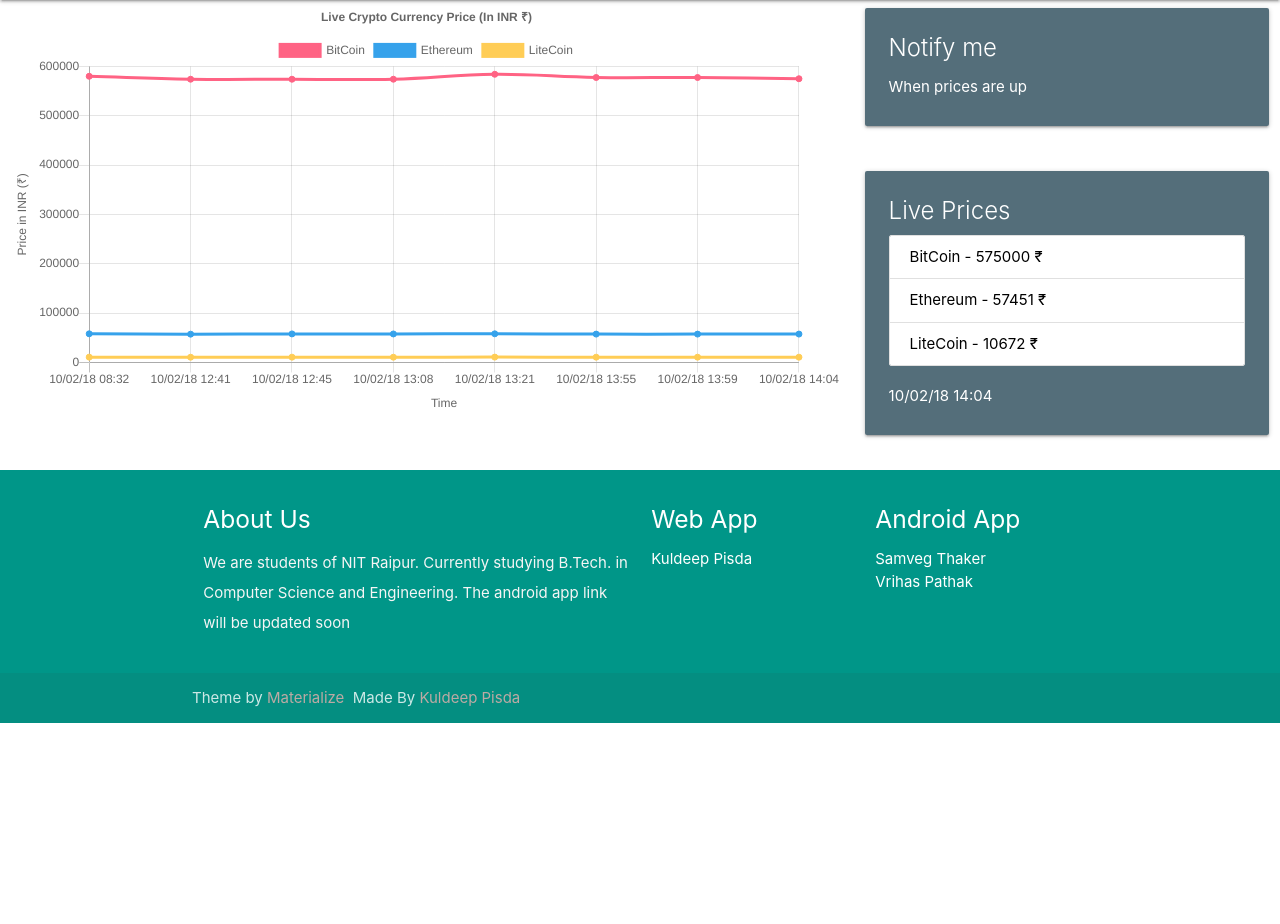
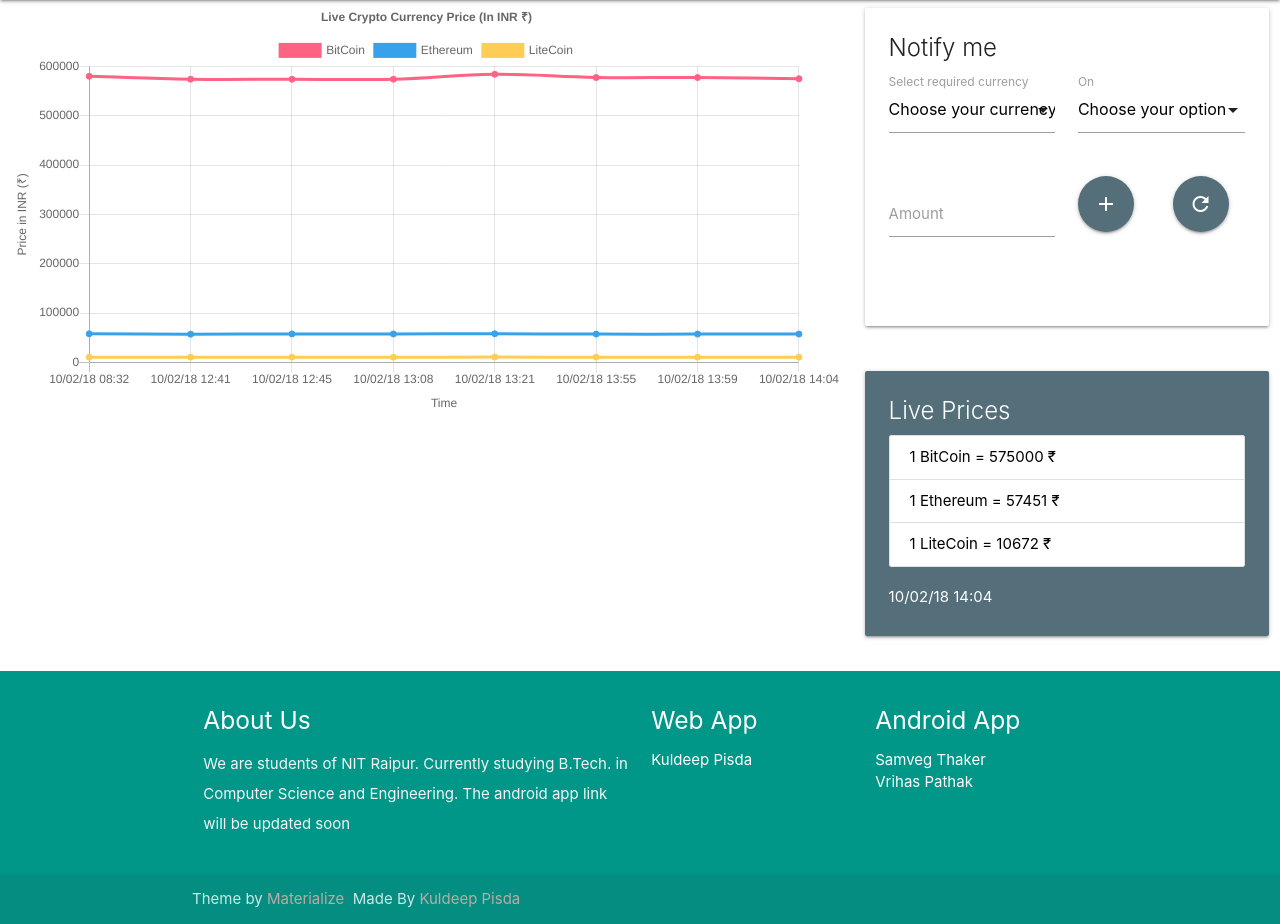
Before and after one commit to kdpisda/trackCryptoCurrencyPrices, a Django app: page /live/ in a window 1280 px wide. Shown: the part 64-988 px from the top of the page. Before the commit the page ends 787 px from the top, so only its background shows below. Run offline with Django 3.2, Linux system fonts and the light colour scheme; data comes from the database, SQL or seed files in the repository; data that the repository does not hold is empty; some libraries are stand-ins or nearby versions.

Commit message:
Automated price and graph update

```diff
--- a/api/views.py
+++ b/api/views.py
@@ -17,25 +17,25 @@ def get_live_price(request):
 		temp_co_ordinates = temp_currency_price.last_tracked_price
 		time_slab.append(str(temp_currency_price.recorded_time.strftime("%d/%m/%y %H:%M")))
 		co_ordinates.append(temp_co_ordinates)
-	price_history['BTC'] = co_ordinates
+	price_history['BTC'] = co_ordinates[-20:]
 	co_ordinates = []
 
 	temp_currency_prices = CurrencyPrices.objects.filter(currency="ETH")
 	for temp_currency_price in temp_currency_prices:
 		temp_co_ordinates = temp_currency_price.last_tracked_price
 		co_ordinates.append(temp_co_ordinates)
-	price_history['ETH'] = co_ordinates
+	price_history['ETH'] = co_ordinates[-20:]
 	co_ordinates = []
 
 	temp_currency_prices = CurrencyPrices.objects.filter(currency="LTC")
 	for temp_currency_price in temp_currency_prices:
 		temp_co_ordinates = temp_currency_price.last_tracked_price
 		co_ordinates.append(temp_co_ordinates)
-	price_history['LTC'] = co_ordinates
+	price_history['LTC'] = co_ordinates[-20:]
 
 	response['success'] = True
 	response['price'] = price_history
-	response['time'] = time_slab
+	response['time'] = time_slab[-20:]
 	return JsonResponse(response)
 
 def get_current_price(request):
--- a/static/js/init.js
+++ b/static/js/init.js
@@ -1,5 +1,6 @@
 $(document).ready(function(){
     // $('.dropdown-button').dropdown();
+    $('select').select();
     $('.sidenav').sidenav();
     $('.parallax').parallax();
 });
--- a/templates/core/live_price.html
+++ b/templates/core/live_price.html
@@ -6,10 +6,41 @@
 		<canvas id="live_price_chart"></canvas>
 	</div>
     <div class="col l4 m4 s12">
-        <div class="card blue-grey darken-1">
-            <div class="card-content white-text">
+        <div class="card">
+            <div class="card-content">
                 <span class="card-title">Notify me</span>
-                <p id="updateme">When prices are up</p>
+                <div class="row">
+                    <div class="input-field col s6 m6 l6 white-text">
+                        <select>
+                            <option value="" disabled selected>Choose your currency</option>
+                            <option value="BTC">BitCoin</option>
+                            <option value="ETH">Ethereum</option>
+                            <option value="LTC">LiteCoin</option>
+                        </select>
+                        <label>Select required currency</label>
+                    </div>
+                    <div class="input-field col s6 m6 l6">
+                        <select>
+                            <option value="" disabled selected>Choose your option</option>
+                            <option value="UP">Greater than</option>
+                            <option value="DN">Less than</option>
+                        </select>
+                        <label>On</label>
+                    </div>
+                </div>
+                <div class="row">
+                    <div class="input-field col s6 m6 l6">
+                        <input id="amount_text_box" type="text" class="validate">
+                        <label for="amount_text_box">Amount</label>
+                    </div>
+                    <div class="col s3 m3 l3">
+                        <a class="btn-floating btn-large waves-effect waves-light blue-grey darken-1"><i class="material-icons">add</i></a>
+                    </div>
+                    <div class="col s3 m3 l3">
+                        <button class="btn-floating btn-large waves-effect waves-light blue-grey darken-1" id="updateme"><i class="material-icons">refresh</i></button>
+                    </div>
+                </div>
+                <br>
             </div>
         </div>
         <br>
@@ -39,6 +70,16 @@
     var TimeStamps = [];
     var last_updated_time;
     $(document).ready(function(){
+
+        function remove_data(chart) {
+            chart.data.labels.pop();
+            // chart.data.datasets.forEach((dataset) => {
+            //     dataset.data.pop();
+            // });
+            chart.data.datasets.splice(0, 1);
+            chart.update();
+        }
+
         function add_data(chart, time_stamp, prices) {
             var i = 0;
             chart = window.myLine;
@@ -48,6 +89,7 @@
                 i = i+1;
             });
             chart.update();
+            // remove_data(chart);
         }
 
         $.get('/api/v1/get_price', function(data){
@@ -58,9 +100,9 @@
                 window.LiteCoin = data['price']['LTC'];
                 window.TimeStamps = data['time'];
                 $("#last_updated_time_p").html(data['time'][length-1]);
-                $("#live_btc_price").html("BitCoin - " + BitCoin[length-1] + " ₹");
-                $("#live_eth_price").html("Ethereum - " + Ethereum[length-1] + " ₹");
-                $("#live_ltc_price").html("LiteCoin - " + LiteCoin[length-1] + " ₹");
+                $("#live_btc_price").html("1 BitCoin = " + BitCoin[length-1] + " ₹");
+                $("#live_eth_price").html("1 Ethereum = " + Ethereum[length-1] + " ₹");
+                $("#live_ltc_price").html("1 LiteCoin = " + LiteCoin[length-1] + " ₹");
                 window.config = {
                     type: 'line',
                     data: {
@@ -125,7 +167,7 @@
                 //     window.myLine = new Chart(ctx, config);
                 // };
             }else{
-                Materialize.toast(data.message, 4000);
+                M.toast({html: data.message}, 4000);
             }
         });
 
@@ -136,26 +178,29 @@
                     prices[0] = data['data']['BTC'];
                     prices[1] = data['data']['ETH'];
                     prices[2] = data['data']['LTC'];
-                    $("#live_btc_price").html("BitCoin - " + prices[0] + " ₹");
-                    $("#live_eth_price").html("Ethereum - " + prices[1] + " ₹");
-                    $("#live_ltc_price").html("LiteCoin - " + prices[2] + " ₹");
+                    $("#live_btc_price").html("1 BitCoin = " + prices[0] + " ₹");
+                    $("#live_eth_price").html("1 Ethereum = " + prices[1] + " ₹");
+                    $("#live_ltc_price").html("1 LiteCoin = " + prices[2] + " ₹");
                     var last_updated_time = $("#last_updated_time_p").html();
                     if(last_updated_time.localeCompare(data['time'])==0){
-                        alert("Already have the latest");
-                        // Materialize.toast("Already have the latest", 4000);
+                        // alert("Already have the latest");
+                        console.log("Have the latest");
+                        M.toast({html: "Already have the latest"}, 4000);
                     }else{
                         add_data(window.ctx, data['time'], prices);
                         $("#last_updated_time_p").html(data['time']);
                     }
                 }else{
-                    Materialize.toast(data.message, 4000);
+                    M.toast({html: data.message}, 4000);
                 }
             });
         }
 
+        // checking for updates in 1 minute
+        var updateChartFun = setInterval(update_chart, 60000);
+
         $("#updateme").click(function(){
             update_chart();
-            Materialize.toast("Price Updated", 4000);
         });
     });
     </script>
```
